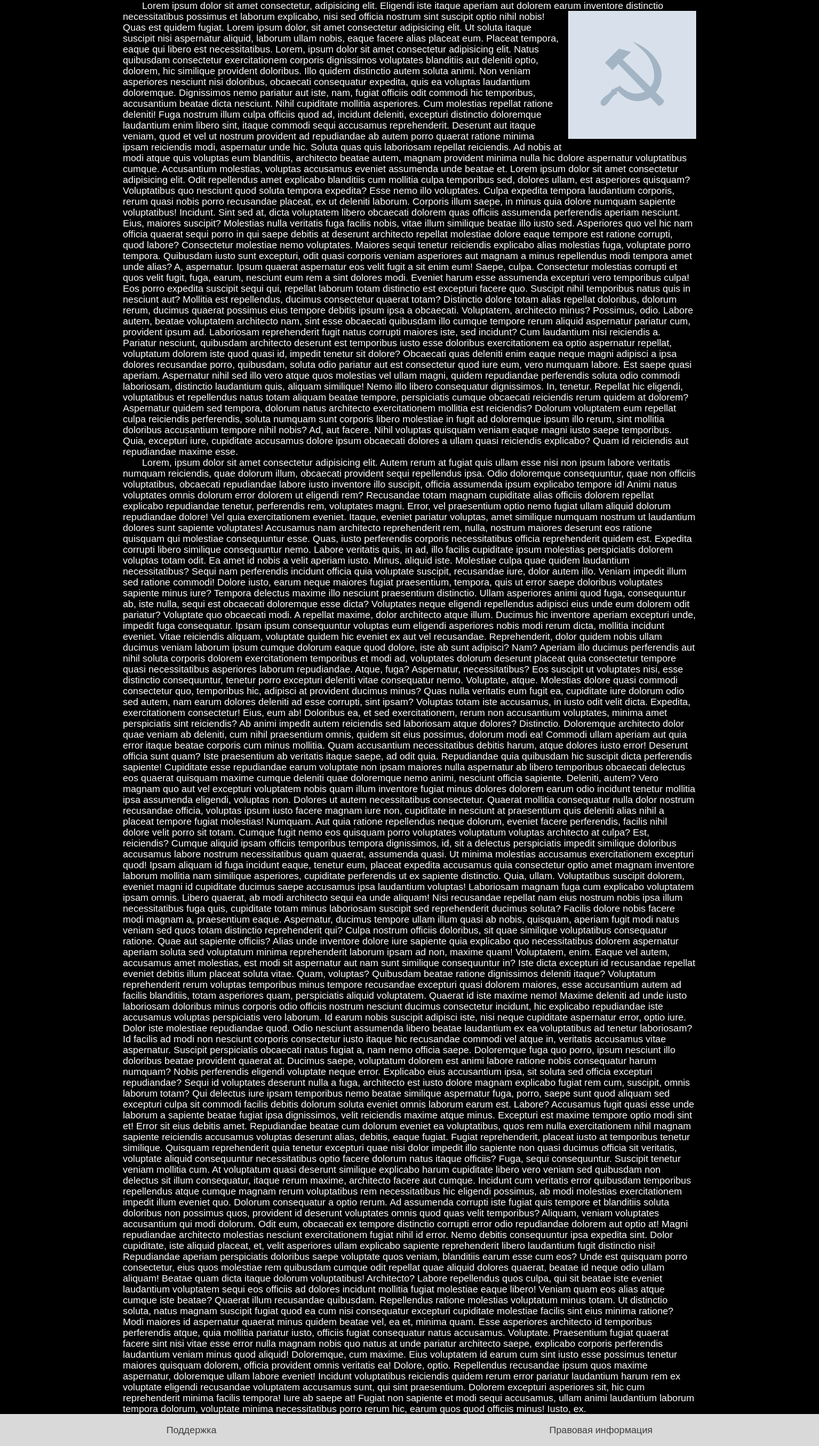
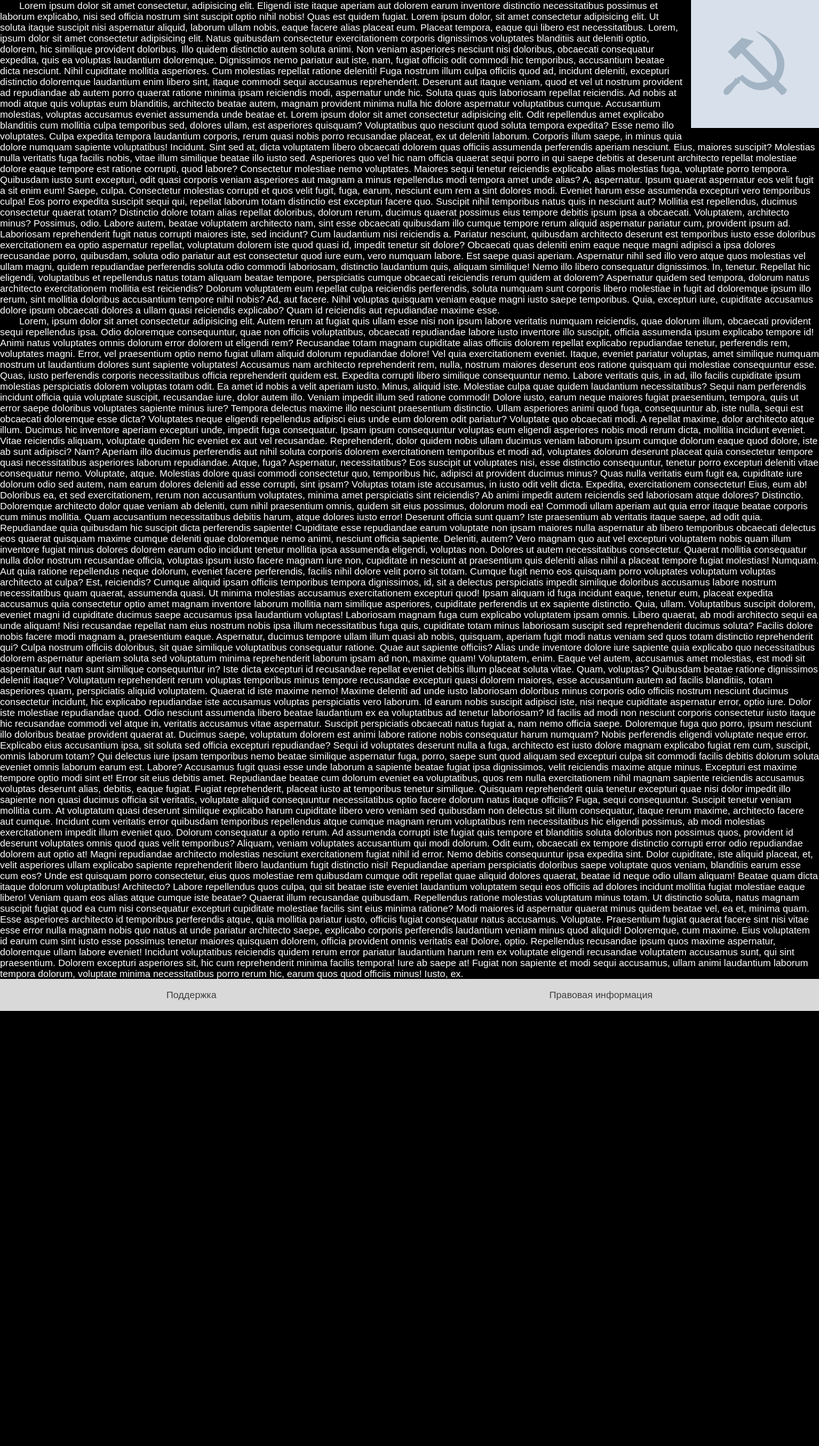
Before and after one commit to ruzaharsu/political-na-PostSovet-space, a PHP site: page /country/armenia/index.html in a window 1280 px wide. Shown: the part 217-2477 px from the top of the page at 64% size. After the commit the page ends 1797 px from the top, so only its background shows below. Run offline with PHP 8.4, Linux system fonts and the light colour scheme.

Commit message:
20.12.2020

```diff
--- a/style.css
+++ b/style.css
@@ -70,8 +70,8 @@ main{
 
 }
 main p{
-    margin-left: 15%;
-    margin-right: 15%;
+    margin-left: 15% auto;
+    margin-right: 15% auto;
     text-indent: 30px;
 }
 #gimn{
```
